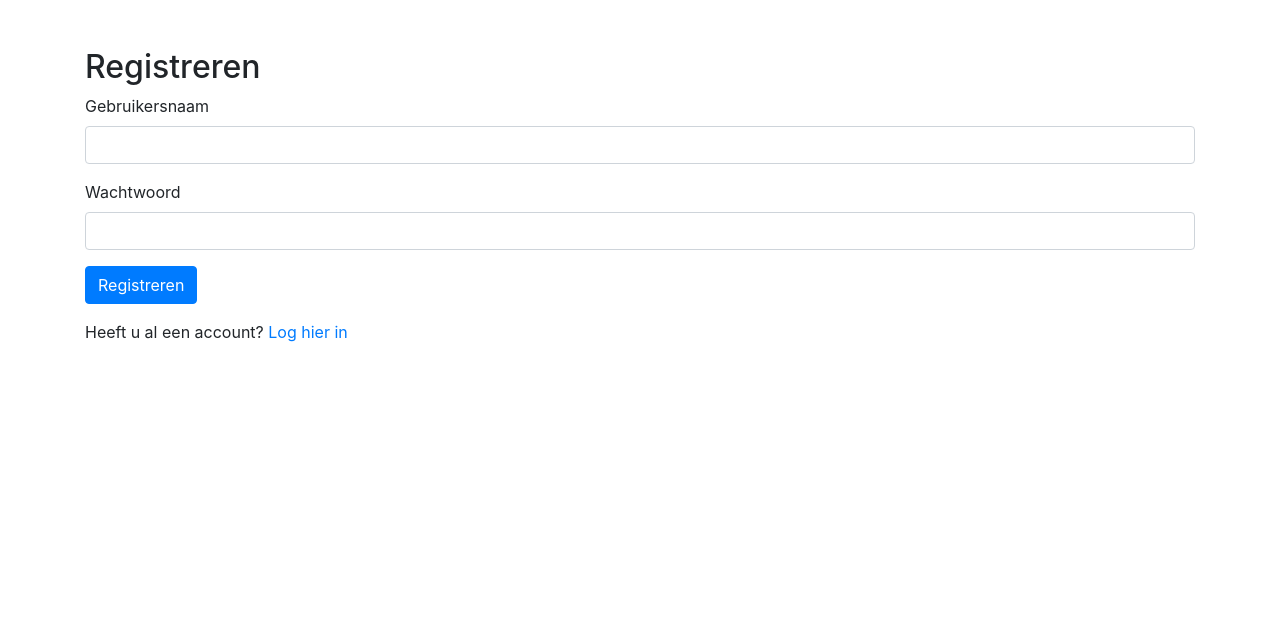
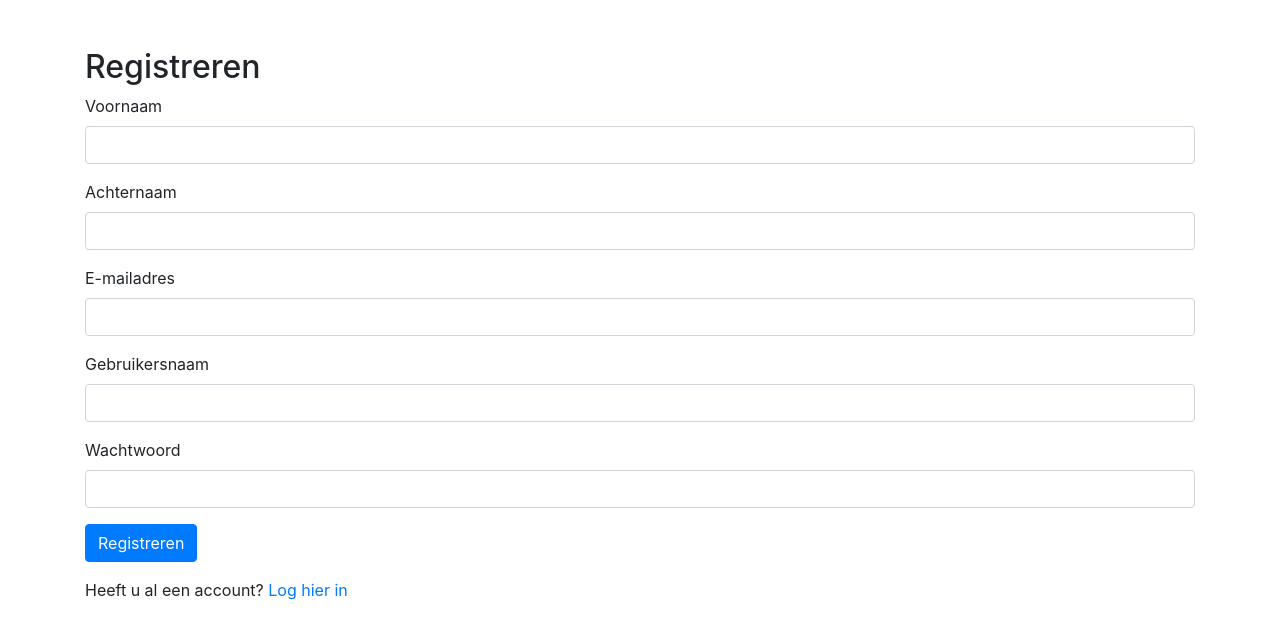
Before and after one commit to Sildv2005/Go-pro, a PHP site: page /registratie.php in a window 1280 px wide. Shown: the top 639 px of the page. Run offline with PHP 8.4, Linux system fonts and the light colour scheme; data comes from the database, SQL or seed files in the repository.

Commit message:
meer gegevens

```diff
--- a/registratie.php
+++ b/registratie.php
@@ -4,12 +4,18 @@ $db = new SQLite3('database.sqlite3');  // Update with the actual path to your .
 
 if ($_SERVER["REQUEST_METHOD"] == "POST") {
     // Get form data
+    $voornaam = $_POST['voornaam'];
+    $achternaam = $_POST['achternaam'];
+    $email = $_POST['email'];
     $gebruikersnaam = $_POST['gebruikersnaam'];
     $wachtwoord = password_hash($_POST['wachtwoord'], PASSWORD_DEFAULT);
 
     // Insert user into database
-    $sql = "INSERT INTO gebruikers (gebruikersnaam, wachtwoord) VALUES (:gebruikersnaam, :wachtwoord)";
+    $sql = "INSERT INTO gebruikers (voornaam, achternaam, email, gebruikersnaam, wachtwoord) VALUES (:voornaam, :achternaam, :email, :gebruikersnaam, :wachtwoord)";
     $stmt = $db->prepare($sql);
+    $stmt->bindValue(':voornaam', $voornaam, SQLITE3_TEXT);
+    $stmt->bindValue(':achternaam', $achternaam, SQLITE3_TEXT);
+    $stmt->bindValue(':email', $email, SQLITE3_TEXT);
     $stmt->bindValue(':gebruikersnaam', $gebruikersnaam, SQLITE3_TEXT);
     $stmt->bindValue(':wachtwoord', $wachtwoord, SQLITE3_TEXT);
 
@@ -37,6 +43,18 @@ $db->close();
     <div class="container mt-5">
         <h2>Registreren</h2>
         <form method="post" action="<?php echo htmlspecialchars($_SERVER["PHP_SELF"]); ?>">
+        <div class="form-group">
+                <label for="voornaam">Voornaam</label>
+                <input type="text" class="form-control" id="voornaam" name="voornaam" required>
+            </div>
+            <div class="form-group">
+                <label for="achternaam">Achternaam</label>
+                <input type="text" class="form-control" id="achternaam" name="achternaam" required>
+            </div>
+            <div class="form-group">
+                <label for="email">E-mailadres</label>
+                <input type="email" class="form-control" id="email" name="email" required>
+            </div>
             <div class="form-group">
                 <label for="gebruikersnaam">Gebruikersnaam</label>
                 <input type="text" class="form-control" id="gebruikersnaam" name="gebruikersnaam" required>
```
